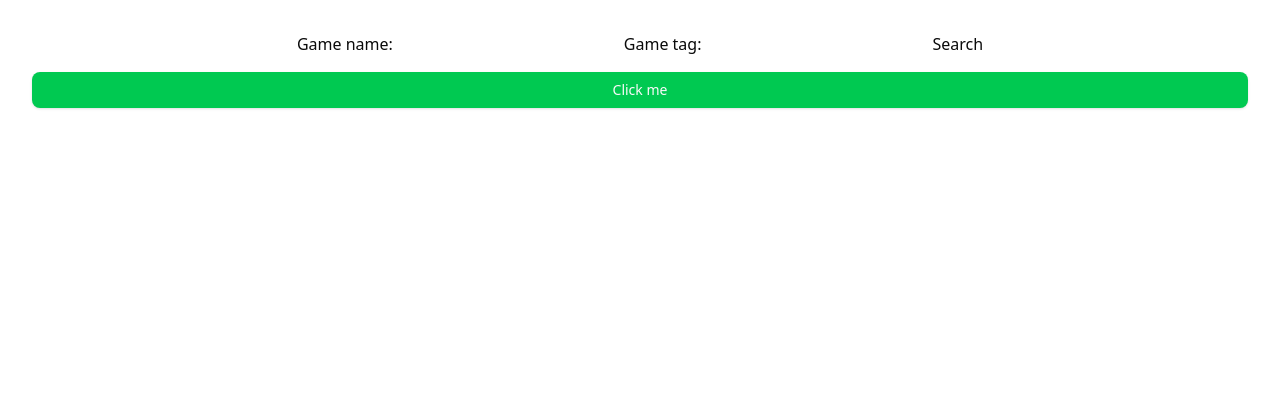
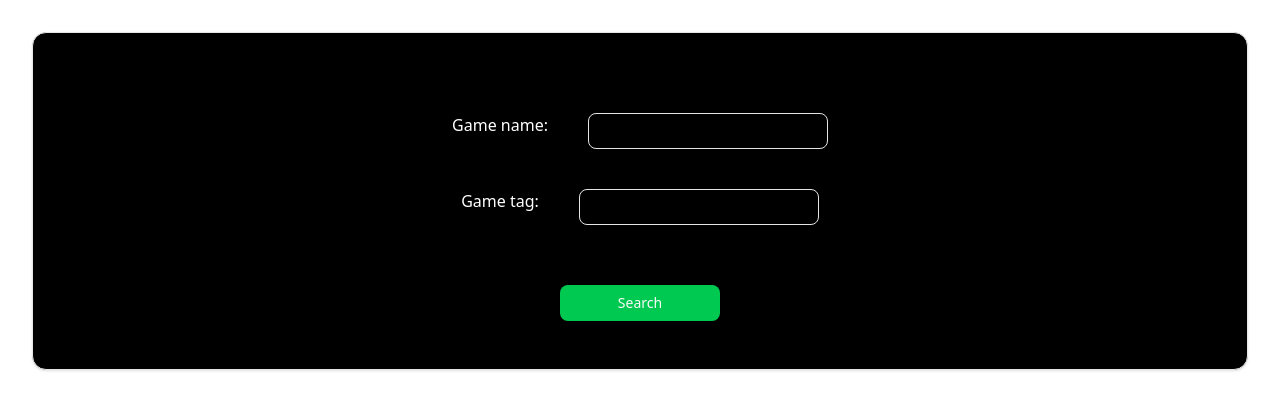
Before and after one commit to brecalward/lol-tracker, a React (Vite) app: page / in a window 1280 px wide. Shown: the top 410 px of the page. Built offline with nearby package versions, Linux system fonts and the light colour scheme.

Commit message:
added some new theming

```diff
--- a/src/App.jsx
+++ b/src/App.jsx
@@ -1,9 +1,11 @@
-import { useEffect, useState } from 'react'
+import { useState } from 'react'
 import './App.css'
 import { Button } from "@/components/ui/button";
+import { Input } from '@/components/ui/input';
+import { Card } from '@/components/ui/card'
 import "./index.css"
 
-const API_KEY = "RGAPI-a6c48da6-a6f5-4397-be2e-9e9fb20ade4c";
+const API_KEY = "RGAPI-1bf5145c-315f-40a4-a8f2-34fd7e41c6cd";
 const BASE_URL = "https://americas.api.riotgames.com/riot/account/v1/accounts/by-riot-id"
 
 function App() {
@@ -16,7 +18,7 @@ function App() {
     if (!gameName || !gameTag) return;
     try {
 
-        const res = await fetch(`https://americas.api.riotgames.com/riot/account/v1/accounts/by-riot-id/${gameName}/${gameTag}?api_key=RGAPI-a6c48da6-a6f5-4397-be2e-9e9fb20ade4c`);
+        const res = await fetch(`${BASE_URL}/${gameName}/${gameTag}?api_key=${API_KEY}`);
         const data = await res.json();
         console.log(data)
         setAccount({gameName: data.gameName, tagLine: data.tagLine})
@@ -30,16 +32,22 @@ function App() {
 
   return (
     <>
-      <label htmlFor="gameName" value="Game name:" >Game name:</label>
-      <input id="gameName" value={gameName} onChange={(e) => setGameName(e.target.value)}/>
-      <label htmlFor="gameTag" value="Game name:" >Game tag:</label>
-      <input id="gameTag" value={gameTag} onChange={(e) => setGameTag(e.target.value)}/>
-      <button onClick={handleSearchNameAndTag}>Search</button>
-      <Button className="mt-4 w-full bg-green-500 hover:bg-green-600">Click me</Button>
+    <Card className="bg-black text-white">
+
+      <div className="flex justify-center gap-10 mt-20">
+        <label htmlFor="gameName" value="Game name:" >Game name:</label>
+        <Input id="gameName" className="w-60" value={gameName} onChange={(e) => setGameName(e.target.value)}/>
+      </div>
+      <div className="flex justify-center gap-10 mt-10">
+        <label htmlFor="gameTag" value="Game name:" >Game tag:</label>
+        <Input id="gameTag" className="w-60" value={gameTag} onChange={(e) => setGameTag(e.target.value)}/>
+      </div>
+      <Button className="mt-15 w-40 bg-green-500 hover:bg-green-600" onClick={handleSearchNameAndTag}>Search</Button>
       <br/>
       <br/>
       <br/>
       {account && `${account.gameName} #${account.tagLine}`}
+    </Card>
     </>
   )
 }
--- /dev/null
+++ b/src/components/ui/card.jsx
@@ -0,0 +1,50 @@
+import * as React from "react"
+
+import { cn } from "@/lib/utils"
+
+const Card = React.forwardRef(({ className, ...props }, ref) => (
+  <div
+    ref={ref}
+    className={cn("rounded-xl border bg-card text-card-foreground shadow", className)}
+    {...props} />
+))
+Card.displayName = "Card"
+
+const CardHeader = React.forwardRef(({ className, ...props }, ref) => (
+  <div
+    ref={ref}
+    className={cn("flex flex-col space-y-1.5 p-6", className)}
+    {...props} />
+))
+CardHeader.displayName = "CardHeader"
+
+const CardTitle = React.forwardRef(({ className, ...props }, ref) => (
+  <div
+    ref={ref}
+    className={cn("font-semibold leading-none tracking-tight", className)}
+    {...props} />
+))
+CardTitle.displayName = "CardTitle"
+
+const CardDescription = React.forwardRef(({ className, ...props }, ref) => (
+  <div
+    ref={ref}
+    className={cn("text-sm text-muted-foreground", className)}
+    {...props} />
+))
+CardDescription.displayName = "CardDescription"
+
+const CardContent = React.forwardRef(({ className, ...props }, ref) => (
+  <div ref={ref} className={cn("p-6 pt-0", className)} {...props} />
+))
+CardContent.displayName = "CardContent"
+
+const CardFooter = React.forwardRef(({ className, ...props }, ref) => (
+  <div
+    ref={ref}
+    className={cn("flex items-center p-6 pt-0", className)}
+    {...props} />
+))
+CardFooter.displayName = "CardFooter"
+
+export { Card, CardHeader, CardFooter, CardTitle, CardDescription, CardContent }
--- /dev/null
+++ b/src/components/ui/input.jsx
@@ -0,0 +1,19 @@
+import * as React from "react"
+
+import { cn } from "@/lib/utils"
+
+const Input = React.forwardRef(({ className, type, ...props }, ref) => {
+  return (
+    <input
+      type={type}
+      className={cn(
+        "flex h-9 w-full rounded-md border border-input bg-transparent px-3 py-1 text-base shadow-sm transition-colors file:border-0 file:bg-transparent file:text-sm file:font-medium file:text-foreground placeholder:text-muted-foreground focus-visible:outline-none focus-visible:ring-1 focus-visible:ring-ring disabled:cursor-not-allowed disabled:opacity-50 md:text-sm",
+        className
+      )}
+      ref={ref}
+      {...props} />
+  );
+})
+Input.displayName = "Input"
+
+export { Input }
```
